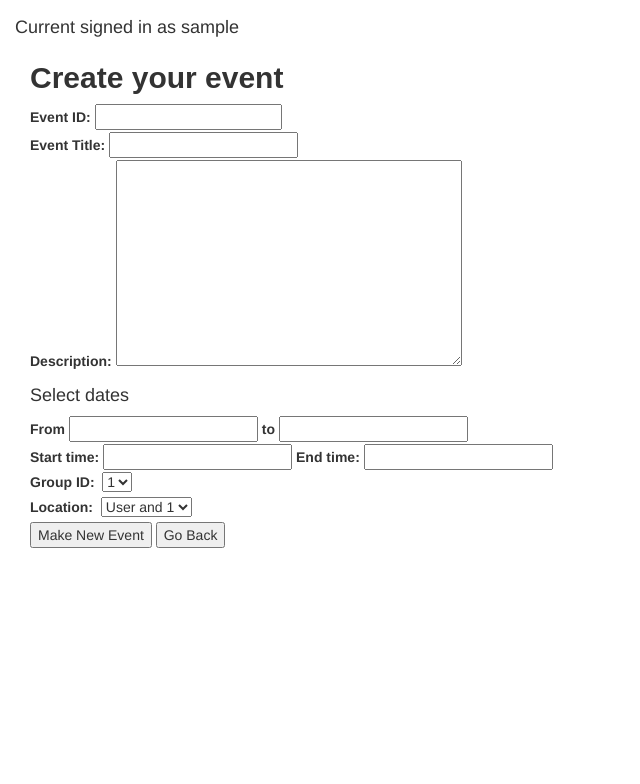
After one commit to dwu1547/CS-3083, a PHP site: page /makeEvent.php in a window 1280 px wide. The commit adds this page. Shown: the top 784 px of the page, without its empty margins (0-640 px from the left). Run offline with PHP 8.4, Linux system fonts and the light colour scheme; the visitor is signed in with stand-in values (Sample User, id 1); tables that the repository leaves empty hold one stand-in row (values such as "Sample post"); some libraries are stand-ins or nearby versions.

Commit message:
Add files via upload

```diff
--- a/eventProcess.php
+++ b/eventProcess.php
@@ -5,6 +5,8 @@
 	# Check if user is signed in or not
 	if(!isset($_SESSION['user'])) {
 		echo "User is not signed in";
+		session_unset();
+    	session_destroy();
 		header("refresh:2; url=main.php");
 	}
 
@@ -94,7 +96,7 @@
 		<?php
 			if(isset($error)) {
 				echo 'ERROR: '.$error.'<br>';
-				echo "<a href='createEvent.php'> Click here to go back </a>";
+				echo "<a href='makeEvent.php'> Click here to go back </a>";
 			}
 		?>
 	</div>
--- /dev/null
+++ b/makeEvent.php
@@ -0,0 +1,148 @@
+<?php
+	require('connect.php');
+	session_start();
+
+	# Check if user is signed in or not
+	if(!isset($_SESSION['user'])) {
+		echo "User is not signed in";
+		header("refresh:2; url=main.php");
+	}
+
+	echo "<span> Current signed in as ".$_SESSION['user']." </span>";
+?>
+
+<!DOCTYPE html>
+<html lang="en">
+<head>
+  <meta charset="utf-8">
+  <meta name="viewport" content="width=device-width, initial-scale=1, maximum-scale=1" />
+  <link rel="stylesheet" href="http://maxcdn.bootstrapcdn.com/bootstrap/3.3.6/css/bootstrap.min.css">
+  <script src="http://maxcdn.bootstrapcdn.com/bootstrap/3.3.6/js/bootstrap.min.js"></script>
+  <link type="text/css" rel="stylesheet" href="main.css">
+  <!-- jQuery -->
+  <script src="https://code.jquery.com/jquery-1.12.4.js"></script>
+  <script src="https://code.jquery.com/ui/1.12.1/jquery-ui.js"></script>
+  <!-- timepicker -->
+  <link rel="stylesheet" href="//code.jquery.com/ui/1.11.3/themes/smoothness/jquery-ui.css">
+  <!-- Updated stylesheet url -->
+  <link rel="stylesheet" href="//jonthornton.github.io/jquery-timepicker/jquery.timepicker.css">
+  <!-- Updated JavaScript url -->
+  <script src="//jonthornton.github.io/jquery-timepicker/jquery.timepicker.js"></script>
+  <!-- datepicker -->
+  <link rel="stylesheet" href="//code.jquery.com/ui/1.12.1/themes/base/jquery-ui.css">
+
+  <script>
+  $( function() {
+    var dateFormat = "mm/dd/yy",
+      from = $( "#from" )
+        .datepicker({
+          defaultDate: "+1w",
+          changeMonth: true,
+          numberOfMonths: 1
+        })
+        .on( "change", function() {
+          to.datepicker( "option", "minDate", getDate( this ) );
+        }),
+      to = $( "#to" ).datepicker({
+        defaultDate: "+1w",
+        changeMonth: true,
+        numberOfMonths: 1
+      })
+      .on( "change", function() {
+        from.datepicker( "option", "maxDate", getDate( this ) );
+      });
+
+    function getDate( element ) {
+      var date;
+      try {
+        date = $.datepicker.parseDate( dateFormat, element.value );
+      } catch( error ) {
+        date = null;
+      }
+      return date;
+    }
+  } );
+  </script>
+</head>
+<body>
+	<div class="container-fluid">
+		<form class="makeNewEvent" method="POST" action="eventProcess.php">
+			<h2> Create your event </h2>
+			<div class="_eID">
+				<label for="eID"> Event ID: </label>
+				<input type="number" name="eID" id="eID" max="99999999999999999999" min="1">
+			</div>
+			<div class="_eTitle">
+				<label for="eTitle"> Event Title: </label>
+				<input type="text" name="eTitle" id="eTitle" maxlength="100">
+			</div>
+			<div class="_desc">
+				<label for="desc"> Description: </label>
+				<textarea name="desc" id="desc" rows="10" cols="40"></textarea>
+			</div>
+			<div class="_dates">
+			<h4> Select dates </h4>
+				<label for="from"> From </label>
+				<input type="text" id="from" name="from">
+				<label for="to"> to </label>
+				<input type="text" id="to" name="to">
+			</div>
+			<div class="_time">
+				<label for="startTime"> Start time: </label>
+				<input type="text" name="startTime" class="startTime"/>
+				<label for="endTime"> End time: </label>
+				<input type="text" name="endTime" class="endTime"/>
+
+	            <script>
+	                $(function() {
+	                    $('.startTime').timepicker();
+	                    $('.endTime').timepicker();
+	                });
+	            </script>
+			</div>
+			<div class="_gID">
+				<?php
+					$selgID = "SELECT group_id FROM groups where username = '".$_SESSION['user']."'";
+					$qry = mysqli_query($conn, $selgID);
+					if($qry && mysqli_num_rows($qry) > 0) {
+						echo "<label for='gID'> Group ID: &nbsp</label>";
+						echo "<select name='selgroupID'>";
+						while($row = mysqli_fetch_assoc($qry)) {
+							#echo $row["group_id"].' ';
+							echo "<option value=".$row["group_id"]."> ".$row["group_id"]." </option>";
+						}
+						echo "</select>";
+					}
+					else {
+						echo "<script> alert('You are not in a group! Please join or create a group.') </script>";
+						header("refresh: 0.1; url=makegroup.php");
+					}
+				?>
+			</div>
+			<div class="_locaName">
+				<?php
+					$selLoc = "SELECT lname, zip FROM location";
+					$result = mysqli_query($conn, $selLoc);
+					if($result && mysqli_num_rows($result) > 0) {
+						echo "<label for='lname'> Location: &nbsp</label>";
+						echo "<select name='selLoc'>";
+						while($row = mysqli_fetch_assoc($result)) {
+							echo "<option value='".$row["lname"]."|".$row["zip"]."'> ".$row["lname"]." and ".$row["zip"]."</option>";
+						}
+						echo "</select>";
+					}
+					else {
+						echo "<script> alert('Locations not added yet. Please add locations.') </script>";
+						header("refresh: 0.1; url=meetindex.php"); # placeholder for addlocation.php
+					}
+				?>
+			</div>
+			<div>
+				<input type="submit" name="submit" value="Make New Event">
+				<input type="button" value="Go Back" class="button_active" onclick="location.href='meetindex.php';">
+			</div>
+		 </form>
+	</div>
+
+</body>
+</html>
--- a/makegroup.php
+++ b/makegroup.php
@@ -4,6 +4,8 @@
 	# Check if user is signed in or not
 	if(!isset($_SESSION['user'])) {
 		echo "User is not signed in";
+		session_unset();
+    	session_destroy();
 		header("refresh:2; url=main.php");
 	}
 
@@ -45,6 +47,10 @@
 				<label for="desc"> Description: </label>
 				<textarea name="desc" id="desc" rows="10" cols="40"></textarea>
 			</div>
+			<div class="_interest">
+				<label for="interest"> Group Interest: </label>
+				<input type="text" name="gInterest" id="gInterest" maxlength="20">
+			</div>
 			<div>
 				<input type="submit" name="submit" value="Make New Group">
 				<input type="button" value="Go Back" class="button_active" onclick="location.href='meetindex.php';">
--- a/meetindex.php
+++ b/meetindex.php
@@ -5,6 +5,8 @@
 	# Check if user is signed in or not
 	if(!isset($_SESSION['user'])) {
 		echo "User is not signed in";
+		session_unset();
+    	session_destroy();
 		header("refresh:1; url=main.php");
 	}
 ?>
@@ -26,7 +28,7 @@
 	</div>
 	<h3> <a href="sortEvents2.php"> Click here to look through your events </a></h3>
 	<h3> <a href="makegroup.php"> Want to make a new group? Click here. </a></h3>
-	<h3> <a href="createEvent.php"> Want to create a new event? Click here. </a></h3>
+	<h3> <a href="makeEvent.php"> Want to create a new event? Click here. </a></h3>
 
 	<form action="logout.php">
 		<input type="submit" value="Logout">
```
Also changed, not shown: insertE.php (+22 -12 lines), insertGroup.php (+23 -10 lines), jsEvents.js (added, +28 -0 lines), sortEvents2.php (+5 -3 lines).
